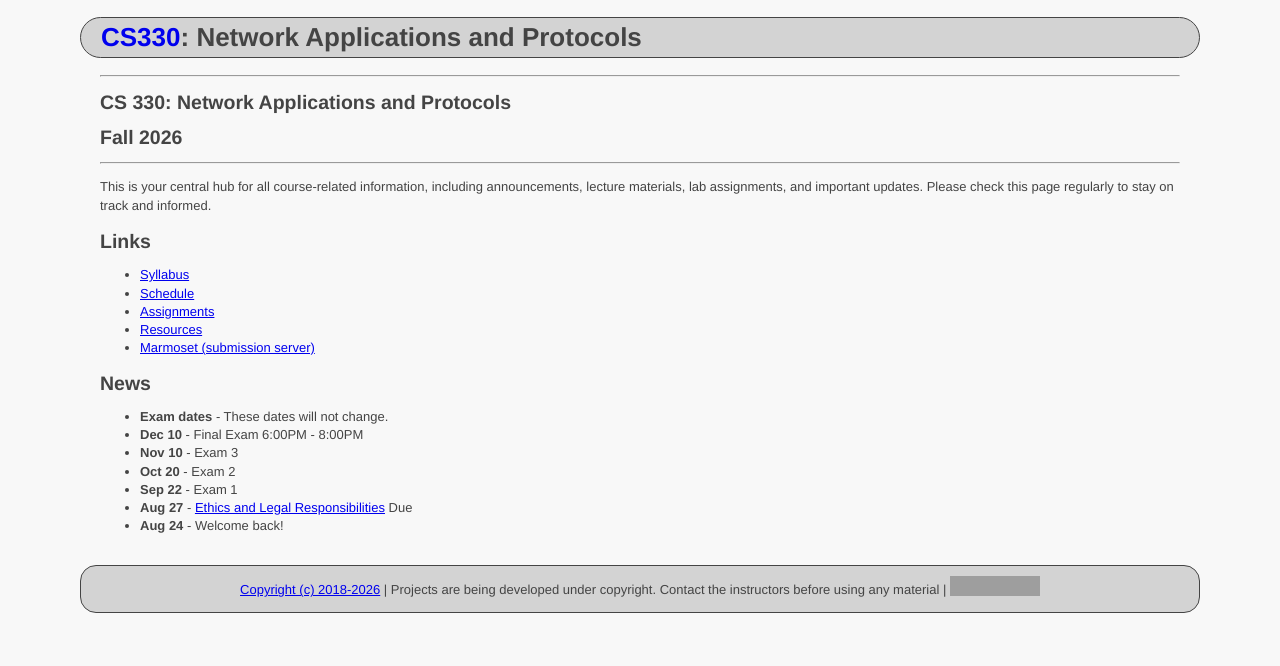
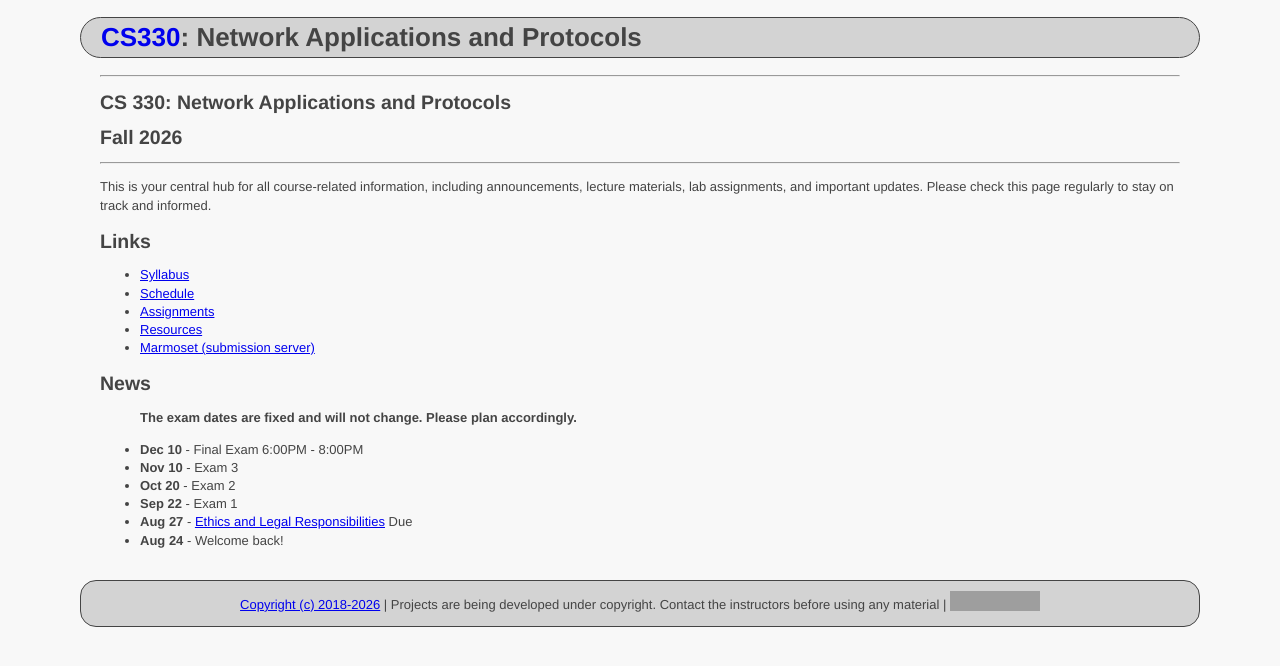
Before and after one commit to ycpcs/cs330-fall2026, a Jekyll site: the page built from index.md, in a window 1280 px wide. Shown: the top 666 px of the page. Built offline with Jekyll 4.4.1, drawn with Linux system fonts in a browser that asks for light colours; grey boxes are pictures that could not be loaded.

Commit message:
Update front page

```diff
--- a/index.md
+++ b/index.md
@@ -20,10 +20,11 @@ This is your central hub for all course-related information, including announcem
 * [Schedule](schedule/index.html)
 * [Assignments](assignments/index.html)
 * [Resources](resources/index.html)
-* [Marmoset (submission server)](https://cs.ycp.edu/marmoset)
+* <a href="https://cs.ycp.edu/marmoset" target="_blank" rel="noopener">Marmoset (submission server)</a>
 
 ## News
-* **Exam dates** - These dates will not change.
+> **The exam dates are fixed and will not change. Please plan accordingly.**
+
 * **Dec 10** - Final Exam 6:00PM - 8:00PM
 * **Nov 10** - Exam 3
 * **Oct 20** - Exam 2
```
